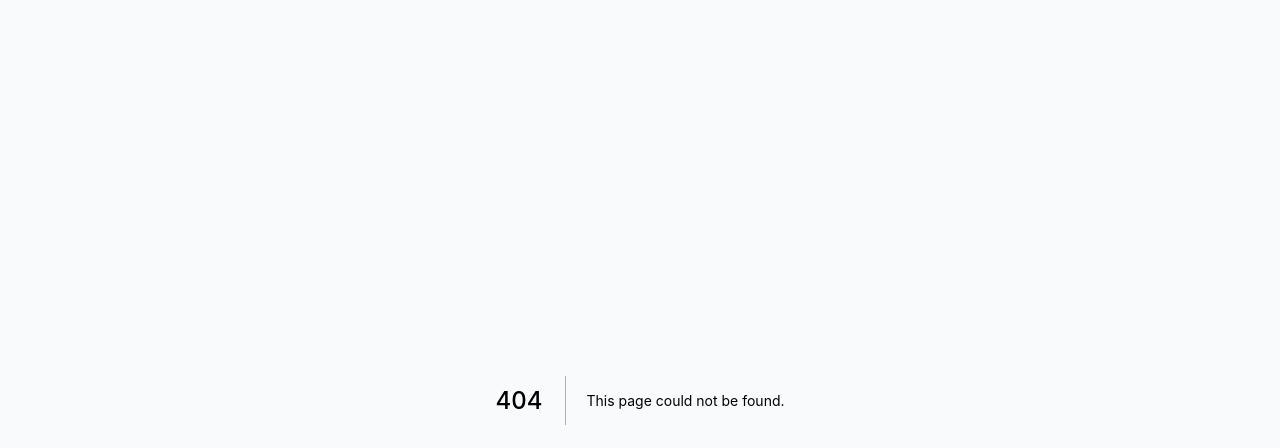
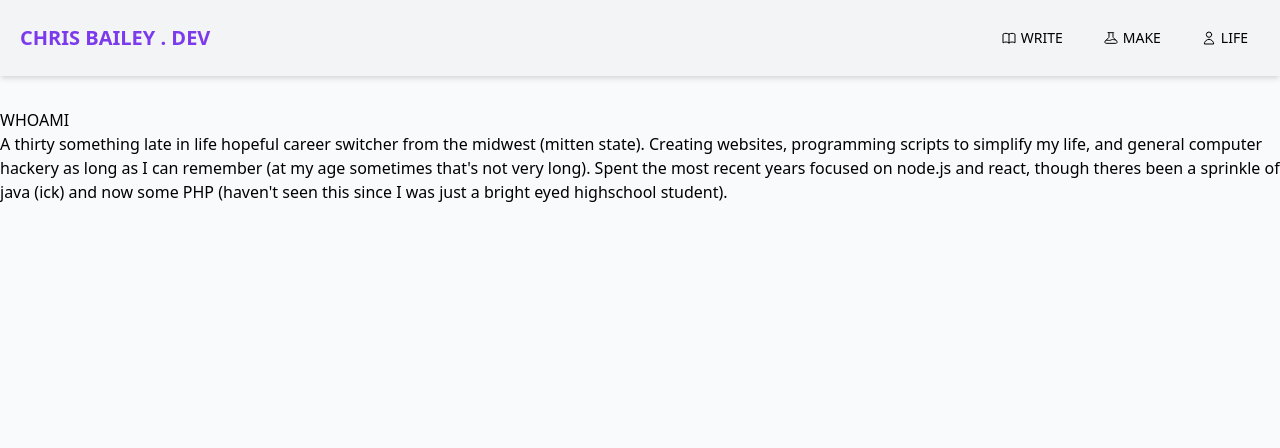
Before and after one commit to xchrisbailey/chrisbaileydev_v2, a Next.js app: page /about in a window 1280 px wide. Before the commit this address had no page. Shown: the top 448 px of the page. Built offline with nearby package versions, Linux system fonts and the light colour scheme; a small style sheet from the web is missing; what @tailwindcss/typography would draw is missing.

Commit message:
feat: :sparkles: scaffold about page with terrible writing

```diff
--- a/package.json
+++ b/package.json
@@ -15,10 +15,12 @@
     "autoprefixer": "10.1.0",
     "dayjs": "^1.9.7",
     "gray-matter": "^4.0.2",
+    "mailgun-js": "^0.22.0",
     "mdx-prism": "^0.3.1",
     "next": "latest",
     "next-mdx-remote": "^1.0.1",
     "next-seo": "^4.17.0",
+    "nodemailer": "^6.4.17",
     "postcss": "8.2.1",
     "react": "^17.0.1",
     "react-dom": "^17.0.1",
--- a/src/components/nav.js
+++ b/src/components/nav.js
@@ -1,5 +1,5 @@
-import Link from 'next/link';
-import { useState } from 'react';
+import Link from "next/link";
+import { useState } from "react";
 
 const Nav = () => {
   const [navOpen, setNavOpen] = useState(false);
@@ -32,12 +32,7 @@ const Nav = () => {
               stroke="currentColor"
               aria-hidden="true"
             >
-              <path
-                strokeLinecap="round"
-                strokeLinejoin="round"
-                strokeWidth="2"
-                d="M4 6h16M4 12h16M4 18h16"
-              />
+              <path strokeLinecap="round" strokeLinejoin="round" strokeWidth="2" d="M4 6h16M4 12h16M4 18h16" />
             </svg>
             <svg
               className="hidden h-6 w-6"
@@ -47,21 +42,14 @@ const Nav = () => {
               stroke="currentColor"
               aria-hidden="true"
             >
-              <path
-                strokeLinecap="round"
-                strokeLinejoin="round"
-                strokeWidth="2"
-                d="M6 18L18 6M6 6l12 12"
-              />
+              <path strokeLinecap="round" strokeLinejoin="round" strokeWidth="2" d="M6 18L18 6M6 6l12 12" />
             </svg>
           </button>
         </div>
       </div>
 
       {/* small nav links */}
-      <div className={`flex flex-col ${navOpen ? '' : 'hidden'} md:hidden`}>
-        {navLinks()}
-      </div>
+      <div className={`flex flex-col ${navOpen ? "" : "hidden"} md:hidden`}>{navLinks()}</div>
     </nav>
   );
 };
@@ -122,7 +110,7 @@ const navLinks = () => (
           d="M16 7a4 4 0 11-8 0 4 4 0 018 0zM12 14a7 7 0 00-7 7h14a7 7 0 00-7-7z"
         />
       </svg>
-      <a href="#" className="nav-link">
+      <a href="/about" className="nav-link">
         LIFE
       </a>
     </div>
--- /dev/null
+++ b/src/pages/about.jsx
@@ -0,0 +1,35 @@
+import Head from 'next/head';
+import { NextSeo } from 'next-seo';
+
+import Nav from '../components/nav';
+
+const About = () => {
+  return (
+    <>
+      <NextSeo
+        title="chrisbailey.dev projects"
+        description="list of notable things i've made, mostly using react and nodejs"
+      />
+      <Head>
+        <title>chris bailey . dev | make</title>
+      </Head>
+      <Nav />
+      <section className="md:container md:mx-auto mt-6 mx-2 ">
+        <article className="prose dark:prose-dark prose-purple lg:prose-xl m-2 mt-8 md:m-0 md:mx-auto md:mt-8">
+          <h1 className="uppercase">whoami</h1>
+          <p>
+            A thirty something late in life hopeful career switcher from the
+            midwest (mitten state). Creating websites, programming scripts to
+            simplify my life, and general computer hackery as long as I can
+            remember (at my age sometimes that's not very long). Spent the most
+            recent years focused on node.js and react, though theres been a
+            sprinkle of java (ick) and now some PHP (haven't seen this since I
+            was just a bright eyed highschool student).
+          </p>
+        </article>
+      </section>
+    </>
+  );
+};
+
+export default About;
--- /dev/null
+++ b/src/pages/api/mail.js
@@ -0,0 +1,21 @@
+const mailgunSdk = require('mailgun-js');
+const apiKey = process.env.MAILGUN_API;
+const domain = `mail.${process.env.DOMAIN}`;
+const mailgun = mailgunSdk({ apiKey, domain });
+
+export default async (req, res) => {
+  let response;
+
+  try {
+    response = await mailgun.messages().send({
+      to: 'chris@ghostly.io',
+      from: req.body.from,
+      subject: req.body.subject,
+      text: req.body.text
+    });
+  } catch (e) {
+    return res.status(e.statusCode || 500).json({ error: e.message });
+  }
+
+  return res.status(200).json({ result: response.message });
+};
```
Also changed, not shown: 1 other file (tests, documents, lock files or other folders).
